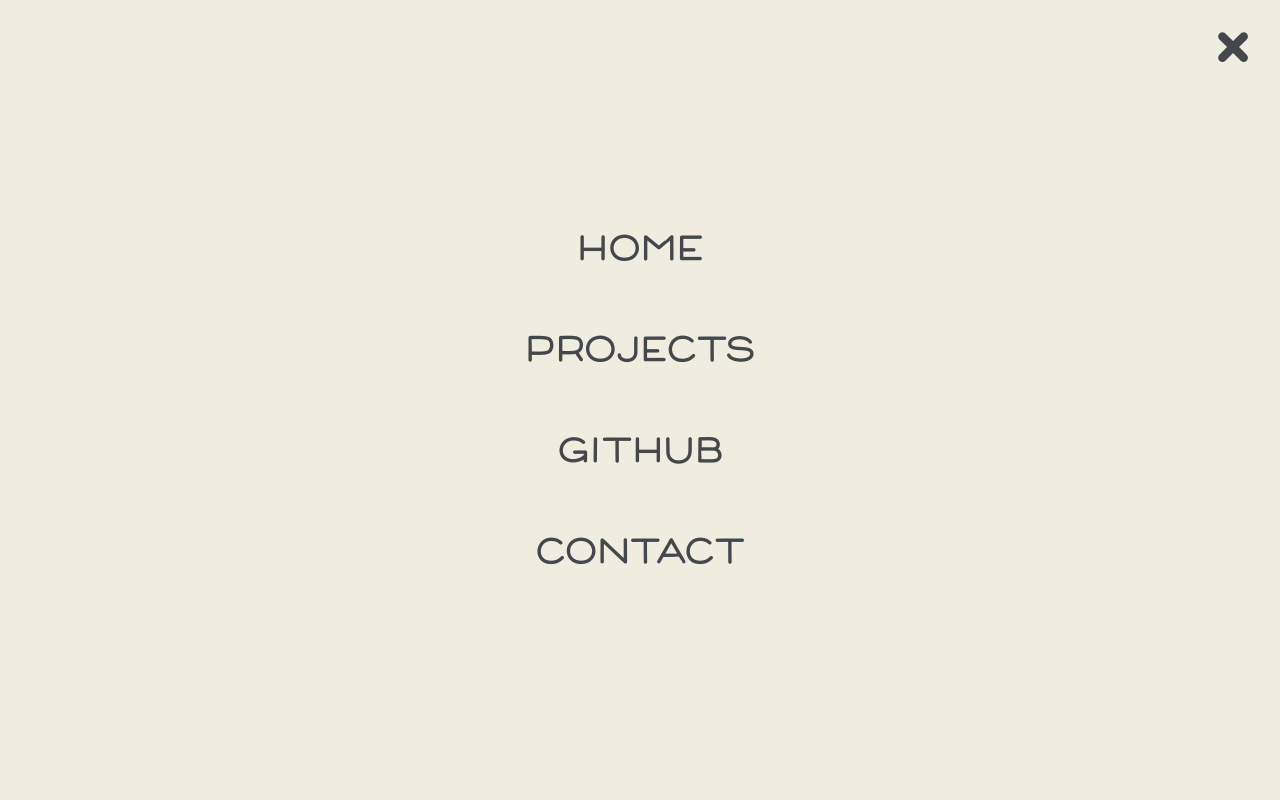
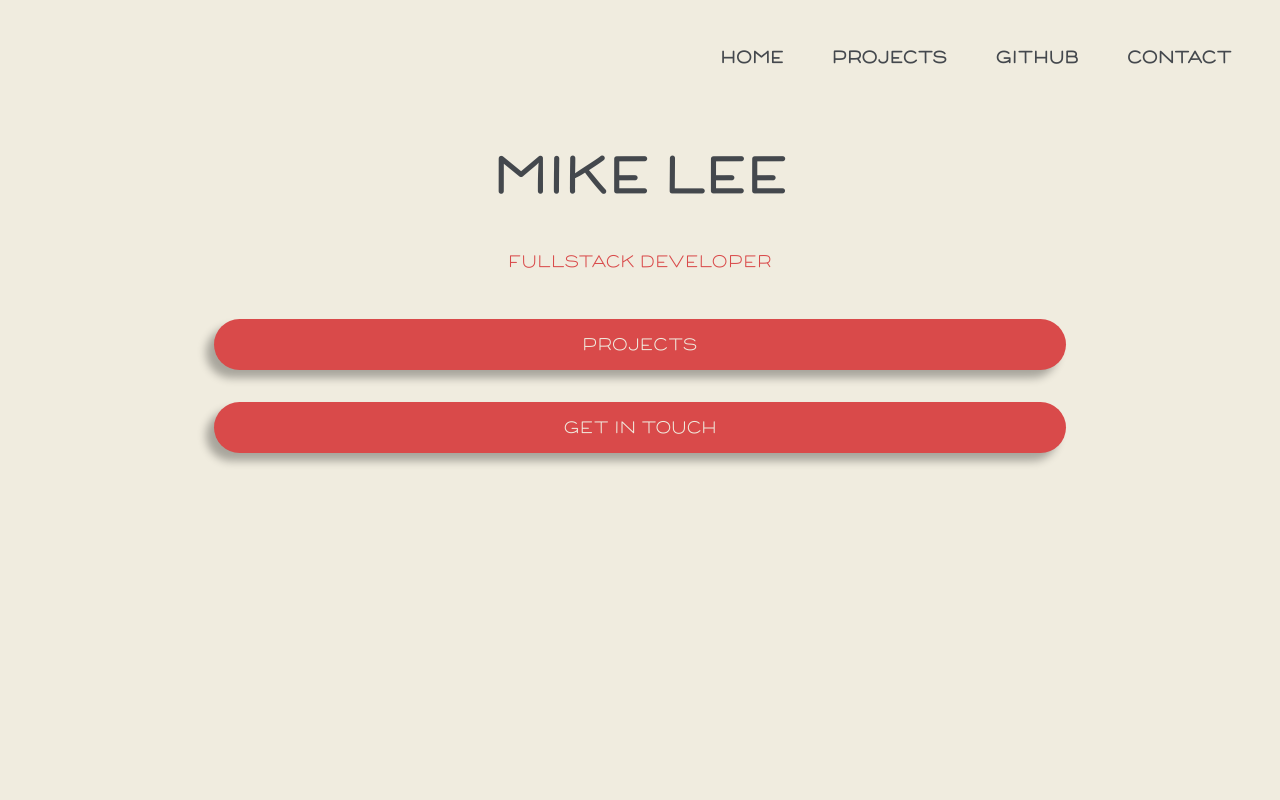
Before and after one commit to mikelee/portfolio-next, a Next.js app: page / in a window 1280 px wide. Shown: the top 800 px of the page. Built offline with nearby package versions, Linux system fonts and the light colour scheme.

Commit message:
Make responsive for larger devices

```diff
--- a/styles/Nav.module.scss
+++ b/styles/Nav.module.scss
@@ -43,3 +43,31 @@
         }
     }
 }
+
+@media screen and (min-width: 721px) {
+    .nav {
+        height: fit-content;
+
+        .close-button {
+            display: none;
+        }
+
+        &-list {
+            flex-direction: row;
+            justify-content: flex-end;
+
+            & li {
+                margin: 0 16px;
+            }
+        }
+
+        &-link {
+            font-size: 1rem;
+            padding: 8px;
+
+            &:hover {
+                transform: translateY(-3px);
+            }
+        }
+    }
+}
```
